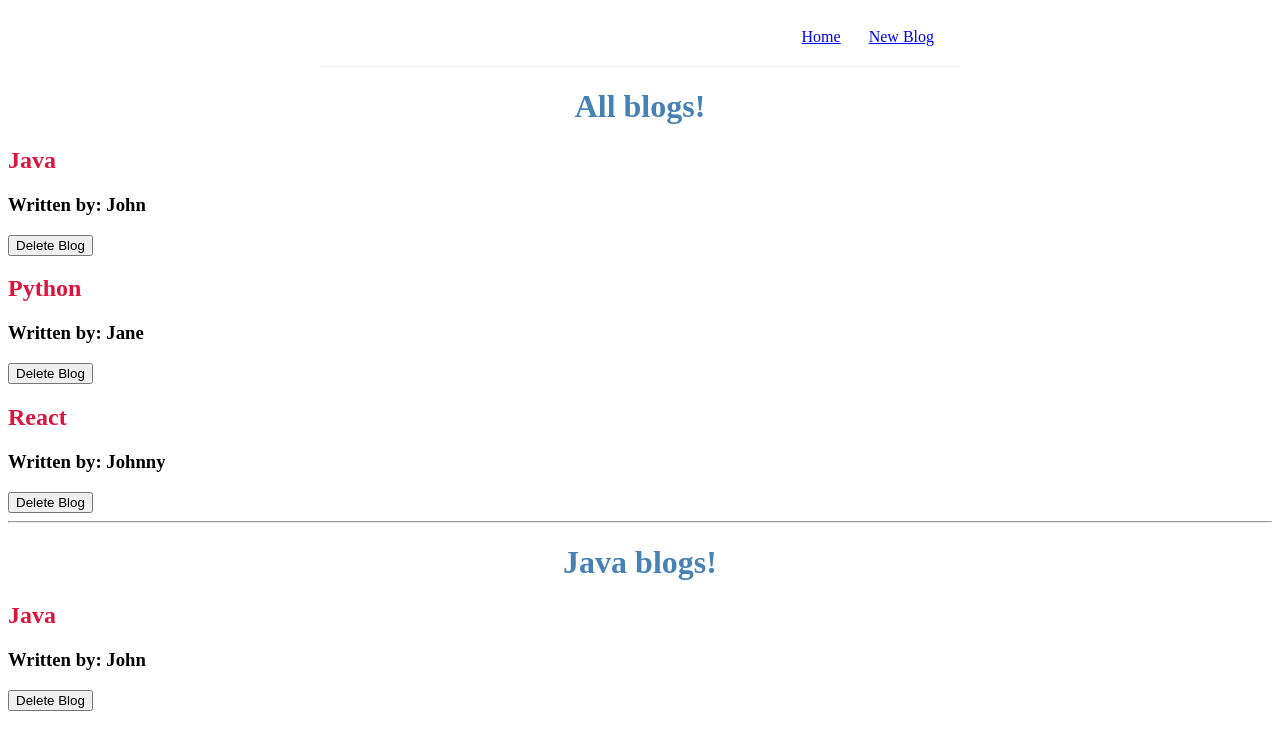
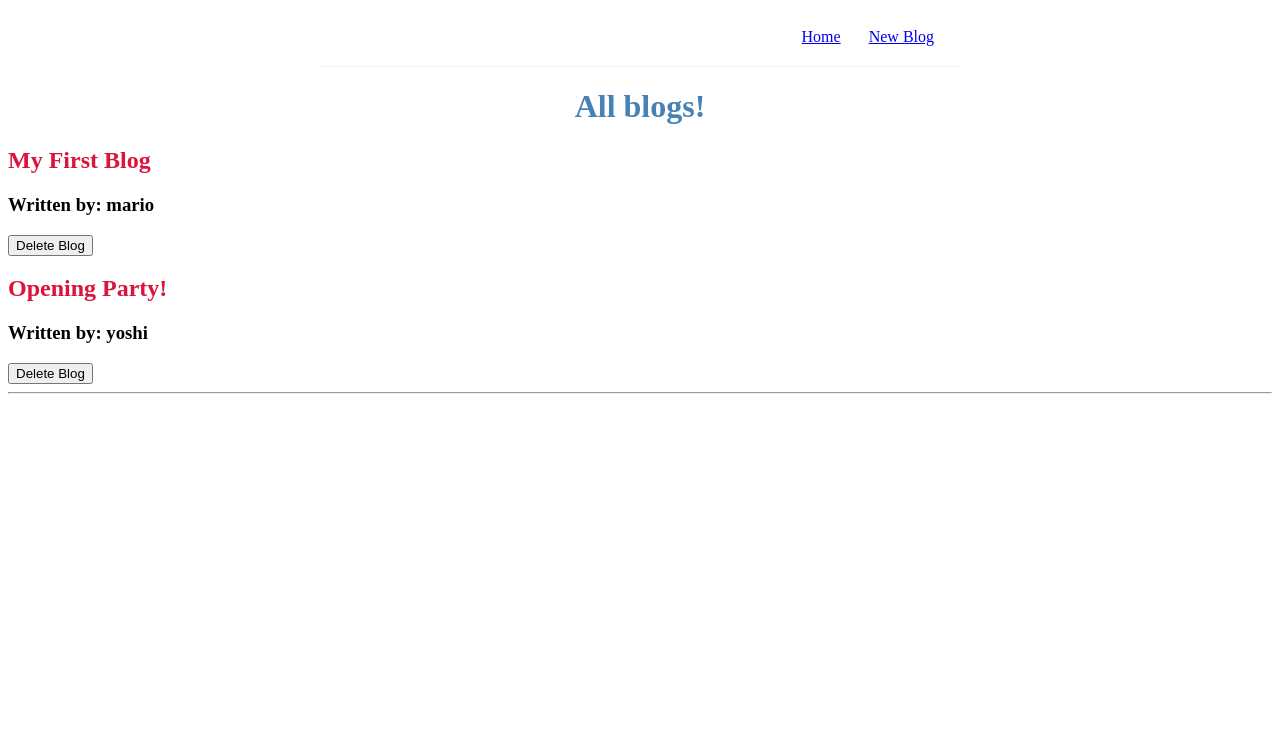
Before and after one commit to shressujan/intro-to-react, a React (Create React App) app: page / in a window 1280 px wide. Shown: the top 750 px of the page. Built offline with nearby package versions, Linux system fonts and the light colour scheme; data requests are answered from the project's data file.

Commit message:
added functionality to use json server and fetch data, also added concept of conditional loading.
Command: npx json-server --watch data/db.json --port 8000

```diff
--- a/src/Home.js
+++ b/src/Home.js
@@ -4,11 +4,14 @@ import Bloglist from './Bloglist'
 /*It's actually returning a as JSX Template not html,
 which is later changed into html*/
 function Home() {
-    const [blogs, setBlogs] = useState([
+    /*const [blogs, setBlogs] = useState([
         {title: 'Java', body: 'hello', author: 'John', id: 1},
         {title: 'Python', body: 'hello', author: 'Jane', id: 2},
         {title: 'React', body: 'hello', author: 'Johnny', id: 3},
-    ]);
+    ]);*/
+
+    /* Loading data from db.json */
+    const [blogs, setBlogs] = useState(null);
 
     function handleDelete(id) {
         const newBlogs = blogs.filter((blog) => blog.id !== id);
@@ -16,16 +19,26 @@ function Home() {
     }
 
     /* Hook: Runs every time there is a State change */
+    /*useEffect(() => {
+        console.log(blogs);
+        }, [blogs]);*/
+
     useEffect(() => {
-        console.log(blogs)
-;    }, [blogs]);
+       fetch('  http://localhost:8000/blogs')
+           .then(response => {
+               return response.json();
+           })
+           .then((data) => {
+               setBlogs(data);
+           })
+    });
 
     return(
         <div className="home">
             {/*Example of props*/}
-            <Bloglist blogs={blogs} title="All blogs!" handleDelete={handleDelete} />
+            {blogs && <Bloglist blogs={blogs} title="All blogs!" handleDelete={handleDelete} /> }
             <hr />
-            <Bloglist blogs={blogs.filter((blog) => blog.title === 'Java')} title="Java blogs!" />
+           {/* <Bloglist blogs={blogs.filter((blog) => blog.author === 'mario')} title="mario blogs!" />*/}
         </div>
     )
 }
```
